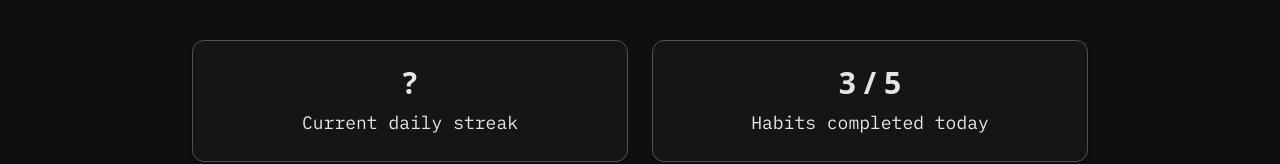
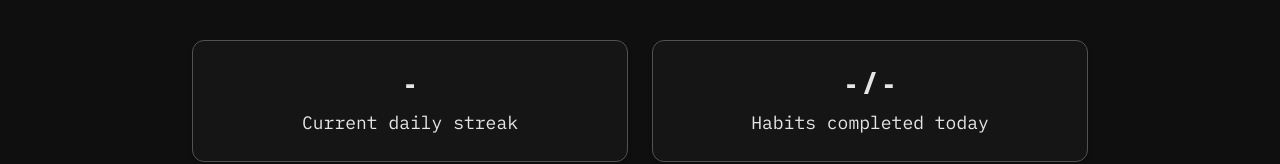
Before and after one commit to hittaLautaro/REAL-habit-tracker, a React (Vite) app in the folder front/: page / in a window 1280 px wide. Shown: the part 426-590 px from the top of the page. Built offline with nearby package versions, Linux system fonts and the light colour scheme; no server answers; a web font is replaced by a local one.

Commit message:
Fix completion summary on homepage

```diff
--- a/front/src/pages/App/Home/page.jsx
+++ b/front/src/pages/App/Home/page.jsx
@@ -4,21 +4,30 @@ import UserService from "../../../services/userService.js";
 import { NavLink } from "react-router-dom";
 
 import UserWelcome from "./UserWelcome.jsx";
+import habitService from "../../../services/habitService.js";
 
 const HomePage = () => {
   const [user, setUser] = useState(null);
+  const [summary, setSummary] = useState(null);
   const [loading, setLoading] = useState(true);
 
-  const fetchUser = async () => {
+  const fetch = async () => {
     setLoading(true);
-    const response = await UserService.getUserSimpleData();
-    console.log(response);
-    setUser(response.data);
+
+    const userData = await UserService.getUserSimpleData();
+    console.log(userData);
+    setUser(userData.data);
+
+    console.log("Fetching completed habits for user..." + userData.data.id);
+    const summary = await habitService.getCompletedByUser();
+    console.log(summary);
+    setSummary(summary.data);
+
     setLoading(false);
   };
 
   useEffect(() => {
-    fetchUser();
+    fetch();
   }, []);
 
   return (
@@ -34,12 +43,16 @@ const HomePage = () => {
 
         <div className="mt-10 grid grid-cols-1 sm:grid-cols-2 gap-6 w-full max-w-4xl">
           <div className="bg-[#151515] text-neutral-200 !border !border-neutral-600 rounded-xl p-6 text-center shadow-md">
-            <div className="text-3xl font-bold">{user ? user.streak : "?"}</div>
+            <div className="text-3xl font-bold">{user ? user.streak : "-"}</div>
             <div className="text-lg mono-400 mt-2">Current daily streak</div>
           </div>
 
           <div className="bg-[#151515] text-neutral-200 !border !border-neutral-600 p-6 rounded-xl text-center shadow-md">
-            <div className="text-3xl font-bold">3 / 5</div>
+            <div className="text-3xl font-bold">
+              {summary
+                ? summary.habitsCompleted + " / " + summary.habitsObjective
+                : "- / -"}
+            </div>
             <div className="text-lg mono-400 mt-2">Habits completed today</div>
           </div>
         </div>
--- a/front/src/services/habitService.js
+++ b/front/src/services/habitService.js
@@ -32,6 +32,9 @@ const habitService = {
   deleteAll: async () => {
     await axiosInstance.delete(`/habits/`);
   },
+  getCompletedByUser: async () => {
+    return await axiosInstance.get("/habits/daily-summary");
+  },
 };
 
 export default habitService;
```
